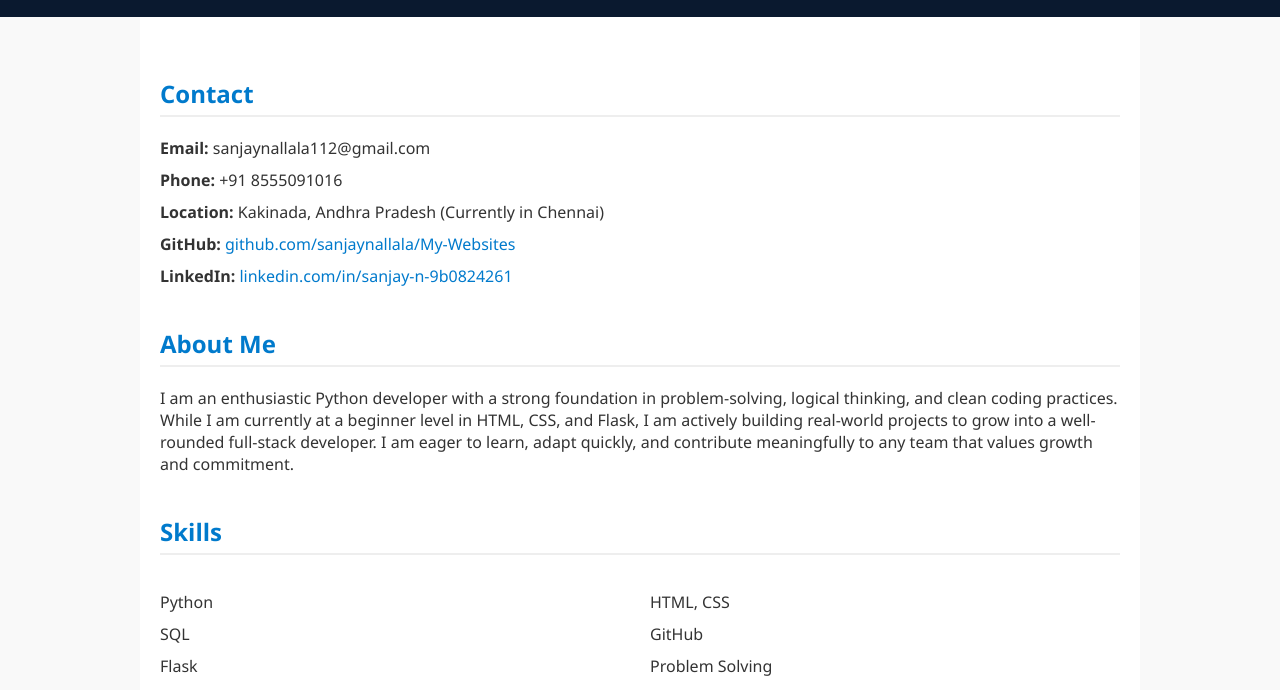
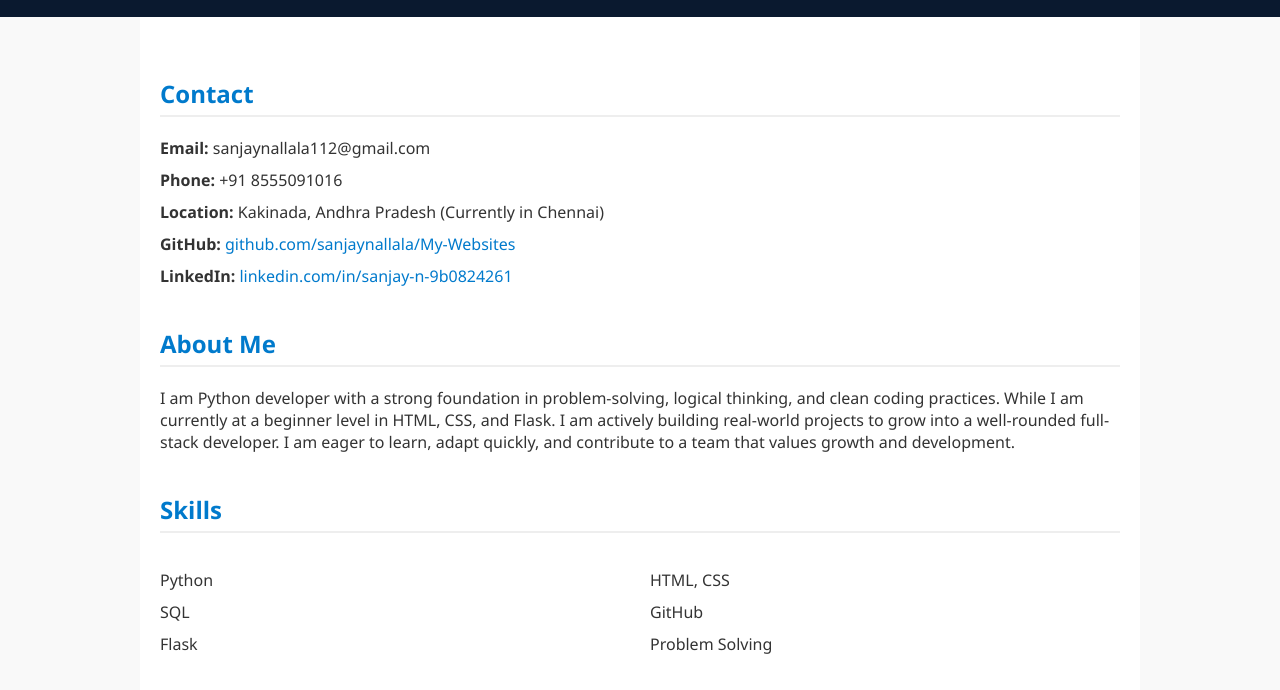
Before and after one commit to sanjaynallala/sanjaynallala.github.io, a plain HTML site: page index.html in a window 1280 px wide. Shown: the part 110-800 px from the top of the page. Drawn offline with Linux system fonts and the light colour scheme.

Commit message:
Update index.html

```diff
--- a/index.html
+++ b/index.html
@@ -104,7 +104,7 @@
 
     <div class="section">
       <h2>About Me</h2>
-      <p>I am an enthusiastic Python developer with a strong foundation in problem-solving, logical thinking, and clean coding practices. While I am currently at a beginner level in HTML, CSS, and Flask, I am actively building real-world projects to grow into a well-rounded full-stack developer. I am eager to learn, adapt quickly, and contribute meaningfully to any team that values growth and commitment.</p>
+      <p>I am Python developer with a strong foundation in problem-solving, logical thinking, and clean coding practices. While I am currently at a beginner level in HTML, CSS, and Flask. I am actively building real-world projects to grow into a well-rounded full-stack developer. I am eager to learn, adapt quickly, and contribute to a team that values growth and development.</p>
     </div>
 
     <div class="section" style="margin-bottom: 20px;">
```
